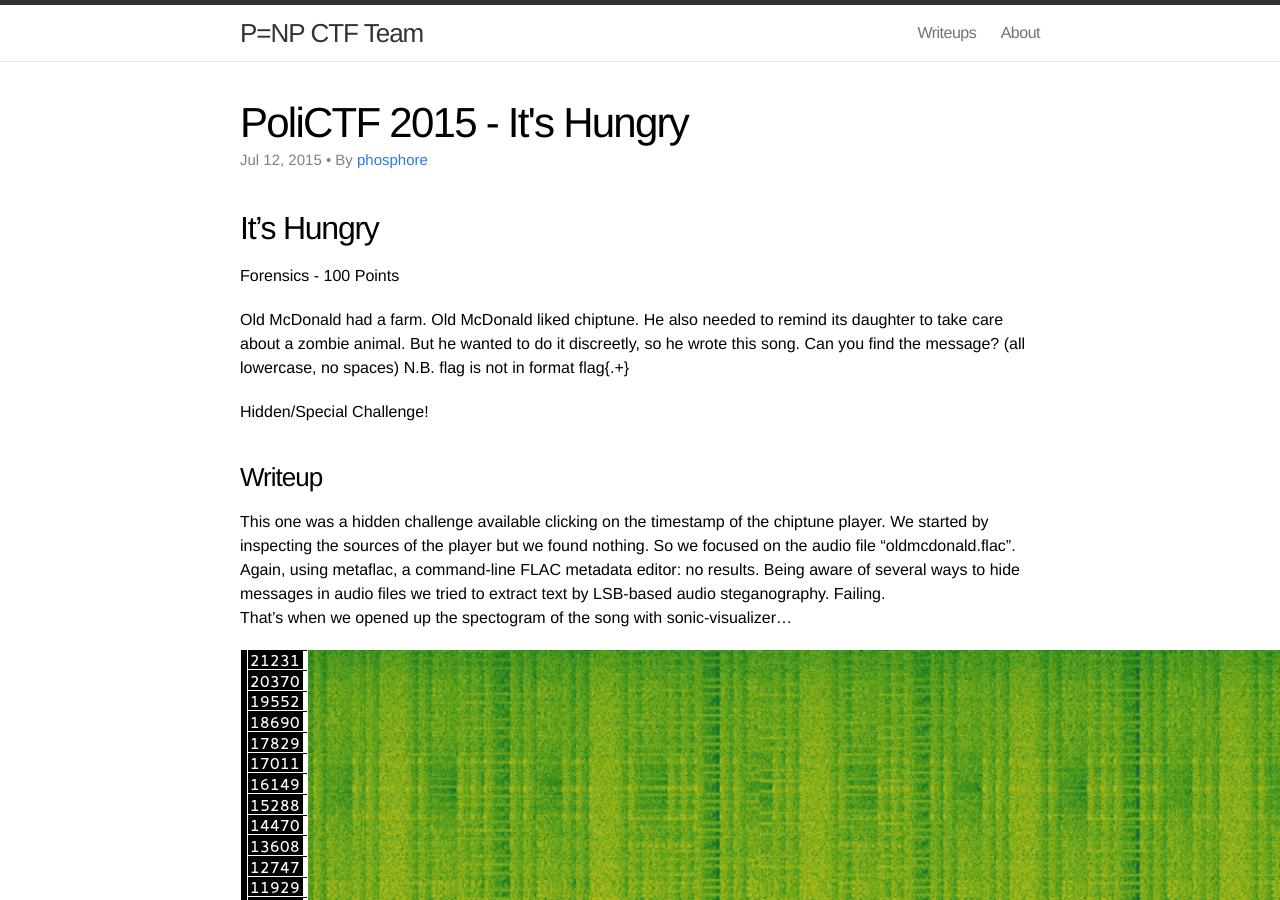
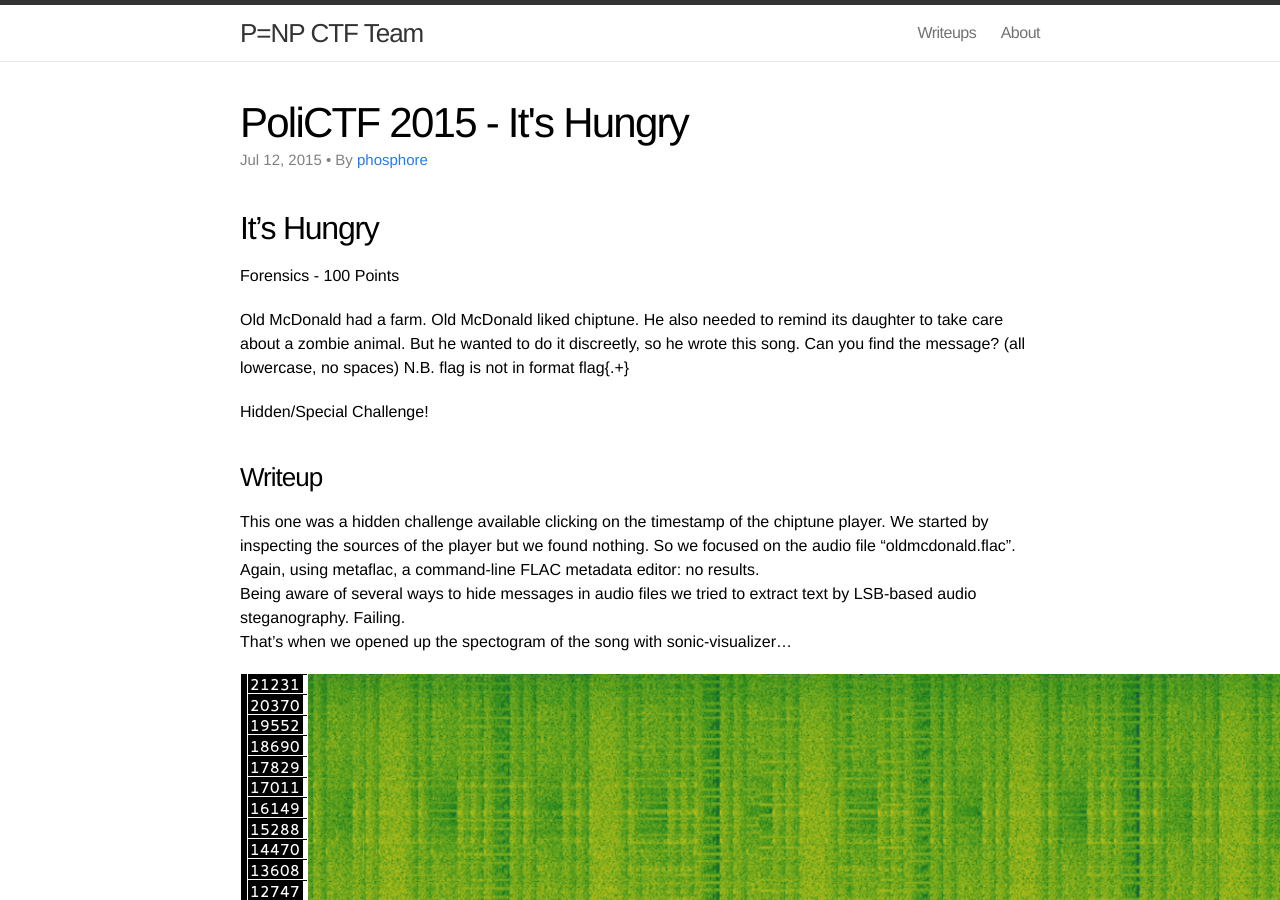
Before and after one commit to PequalsNP-team/pequalsnp-team.github.io, a Jekyll site: the page built from _posts/2015-07-12-its-hungry.md, in a window 1280 px wide and 900 px high. Built offline with Jekyll 4.4.1, drawn with Linux system fonts in a browser that asks for light colours; part of the change alters nothing that is shown; some of the changed text lies outside the part shown.

Commit message:
Update 2015-07-12-its-hungry.md

```diff
--- a/_posts/2015-07-12-its-hungry.md
+++ b/_posts/2015-07-12-its-hungry.md
@@ -14,30 +14,30 @@ Old McDonald had a farm. Old McDonald liked chiptune. He also needed to remind i
 Hidden/Special Challenge!
 
 ### Writeup
-This one was a hidden challenge available clicking on the timestamp of the chiptune player. We started by inspecting the sources of the player but we found nothing. So we focused on the audio file "oldmcdonald.flac".
-Again, using metaflac, a command-line FLAC metadata editor: no results.
-Being aware of several ways to hide messages in audio files we tried to extract text by LSB-based audio steganography. Failing.
+This one was a hidden challenge available clicking on the timestamp of the chiptune player. We started by inspecting the sources of the player but we found nothing. So we focused on the audio file "oldmcdonald.flac".<br/>
+Again, using metaflac, a command-line FLAC metadata editor: no results. <br/>
+Being aware of several ways to hide messages in audio files we tried to extract text by LSB-based audio steganography. Failing.  <br/>
 That's when we opened up the spectogram of the song with sonic-visualizer...
 
-![The spectogram]({{ site.url }}/assets/mcdonald-spectrum1.png)
+![The spectogram]({{ site.url }}/assets/mcdonald-spectrum1.png){: .center-image }
 
 then, around 1:08 at ≃ 18'600Hz, we run into this:
 
-![The morse code]({{ site.url }}/assets/mcdonald-spectrum1.png)
+![The morse code]({{ site.url }}/assets/mcdonald-spectrum2.png){: .center-image }
 
 Cleary morse! After a few tries this happened.
 
-![The morse message]({{ site.url }}/assets/mcdonald-morse.png)
+![The morse message]({{ site.url }}/assets/mcdonald-morse.png){: .center-image }
 
-![The trollface]({{ site.url }}/assets/mcdonald-trollface.png)
+![The trollface]({{ site.url }}/assets/mcdonald-trollface.png){: .center-image }
 
 Yes, we were frustrated, so we vented on ocean :(
 
-![The trollface]({{ site.url }}/assets/mcdonald-irc.png)
+![The trollface]({{ site.url }}/assets/mcdonald-irc.png){: .center-image }
 
-"just listen" said the hint. We figured that we were supposed to listen to the chiptune. At the end we tried writing the notes down and we came up with {% highlight console %}F E D A D E A D B D E{% endhighlight %}, which made no sense.
-Alas, turns out we got the notes wrong and they turned out to be {% highlight console %}F E E D D A D E A D{% endhighlight %}, our flag.
+"just listen" said the hint. We figured that we were supposed to listen to the chiptune. At the end we tried writing the notes down and we came up with `F E D A D E A D B D E`, which made no sense.<br/>
+Alas, turns out we got the notes wrong and they turned out to be `F E E D D A D E A D`, our flag.
 
-![Chiptune notes]({{ site.url }}/assets/mcdonald-notes.png)
+![Chiptune notes]({{ site.url }}/assets/mcdonald-notes.png){: .center-image }
 
 :(
```
